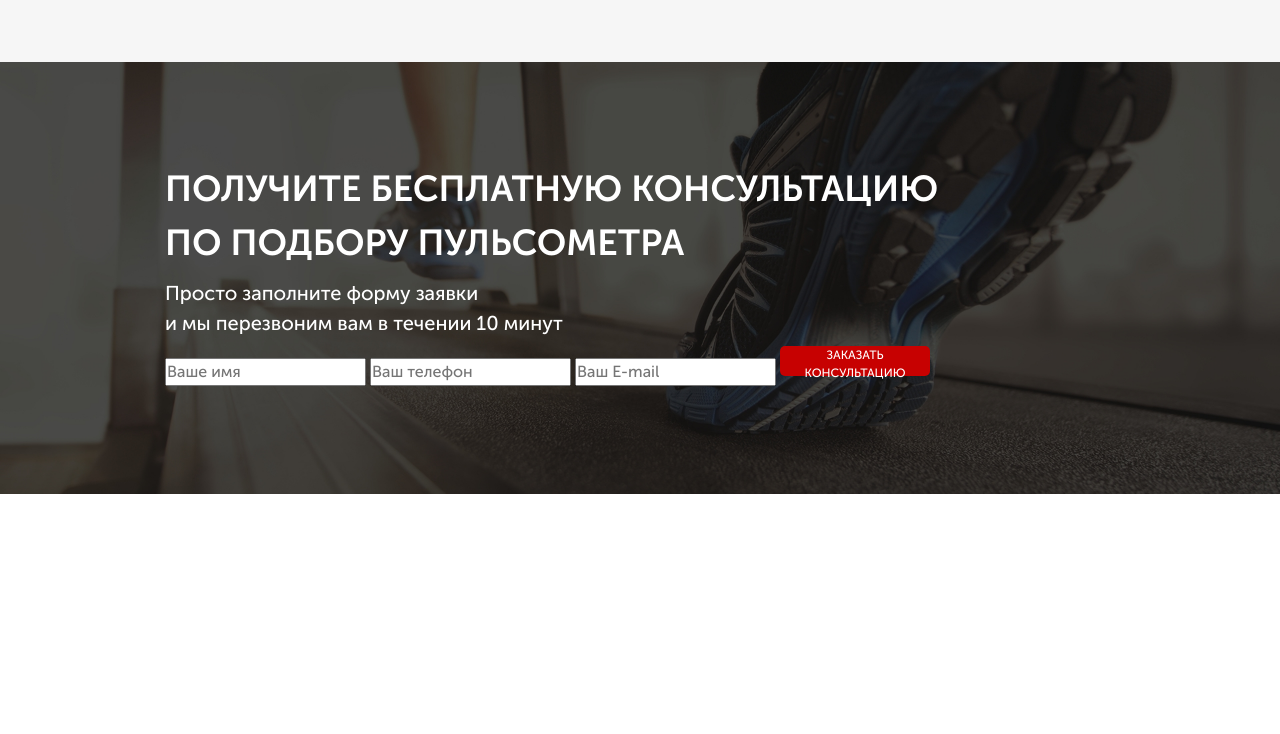
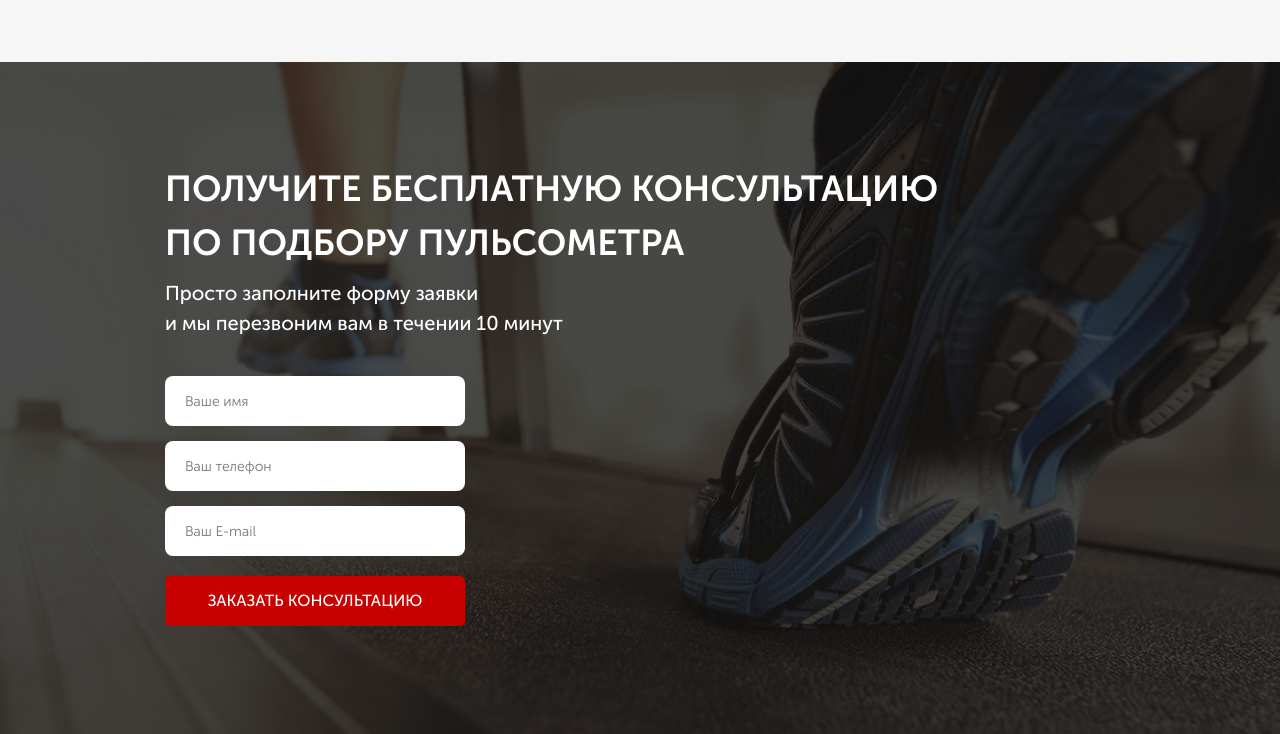
Before and after one commit to oiva-terho/pulse, a website: page src/index.html in a window 1280 px wide. Shown: the part 1074-1808 px from the top of the page. Before the commit the page ends 1568 px from the top, so only its background shows below. Drawn offline with nearby package versions, Linux system fonts and the light colour scheme; files that its build step writes are made by us from their sources; files whose address does not match are found by name.

Commit message:
form styles

```diff
--- a/src/sass/blocks/_buttons.scss
+++ b/src/sass/blocks/_buttons.scss
@@ -14,4 +14,9 @@
         height: 54px;
         font-size: 16px;
     }
+    &_submit {
+        width: 100%;
+        height: 50px;
+        font-size: 16px;
+    }
 }
--- /dev/null
+++ b/src/sass/blocks/_forms.scss
@@ -0,0 +1,22 @@
+.feed-form {
+    margin-top: 38px;
+    width: 300px;
+    display: flex;
+    flex-direction: column;
+    input {
+        border-radius: 8px;
+        height: 50px;
+        margin-bottom: 15px;
+        border: none;
+        padding: 0 20px;
+        font-size: 14px;
+        font-weight: 300;
+        color: #4b4b4b;
+        &:nth-child(3) {
+            margin-bottom: 20px;
+        }
+    }
+    &_mt25 {
+        margin-top: 25px;
+    }
+}
--- a/src/sass/style.scss
+++ b/src/sass/style.scss
@@ -4,6 +4,7 @@
 @import 'blocks/advantages';
 @import 'blocks/buttons';
 @import 'blocks/consultation';
+@import 'blocks/forms';
 @import 'blocks/promo';
 @import 'blocks/header';
 
```
